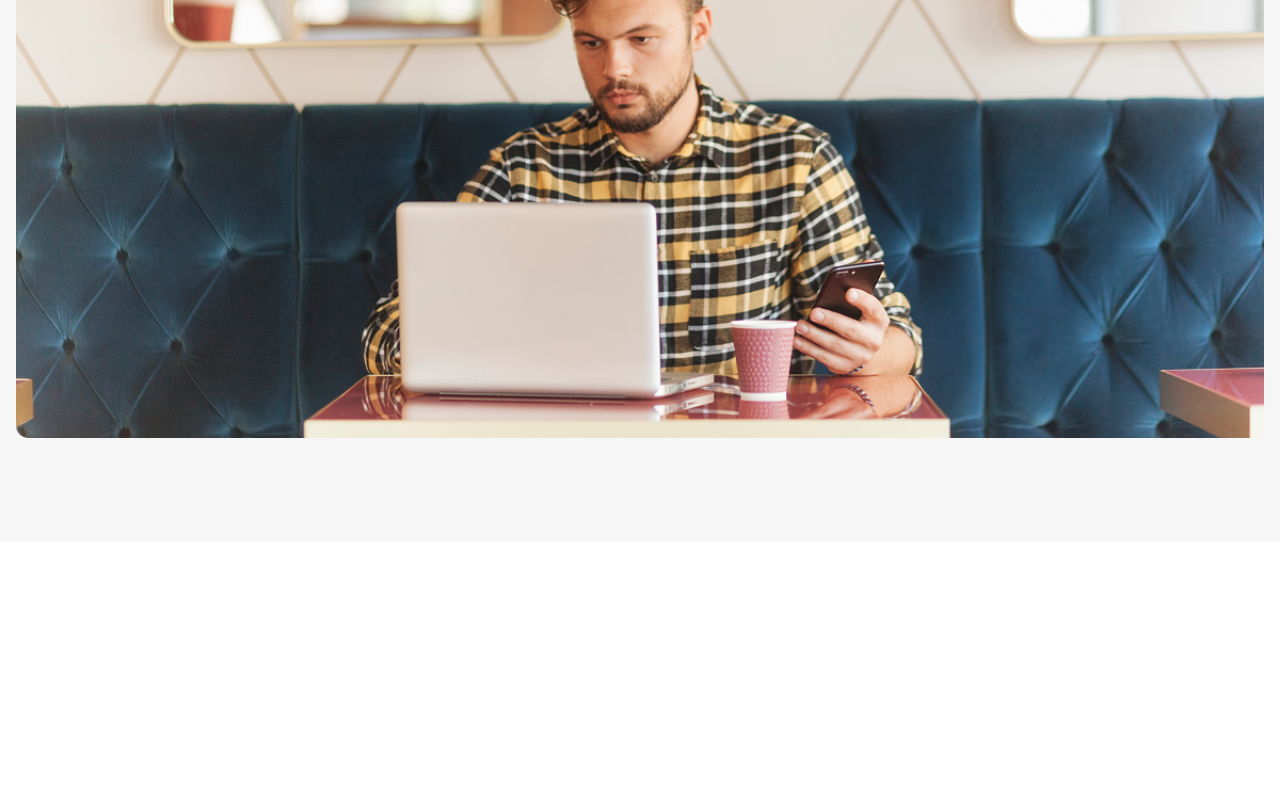
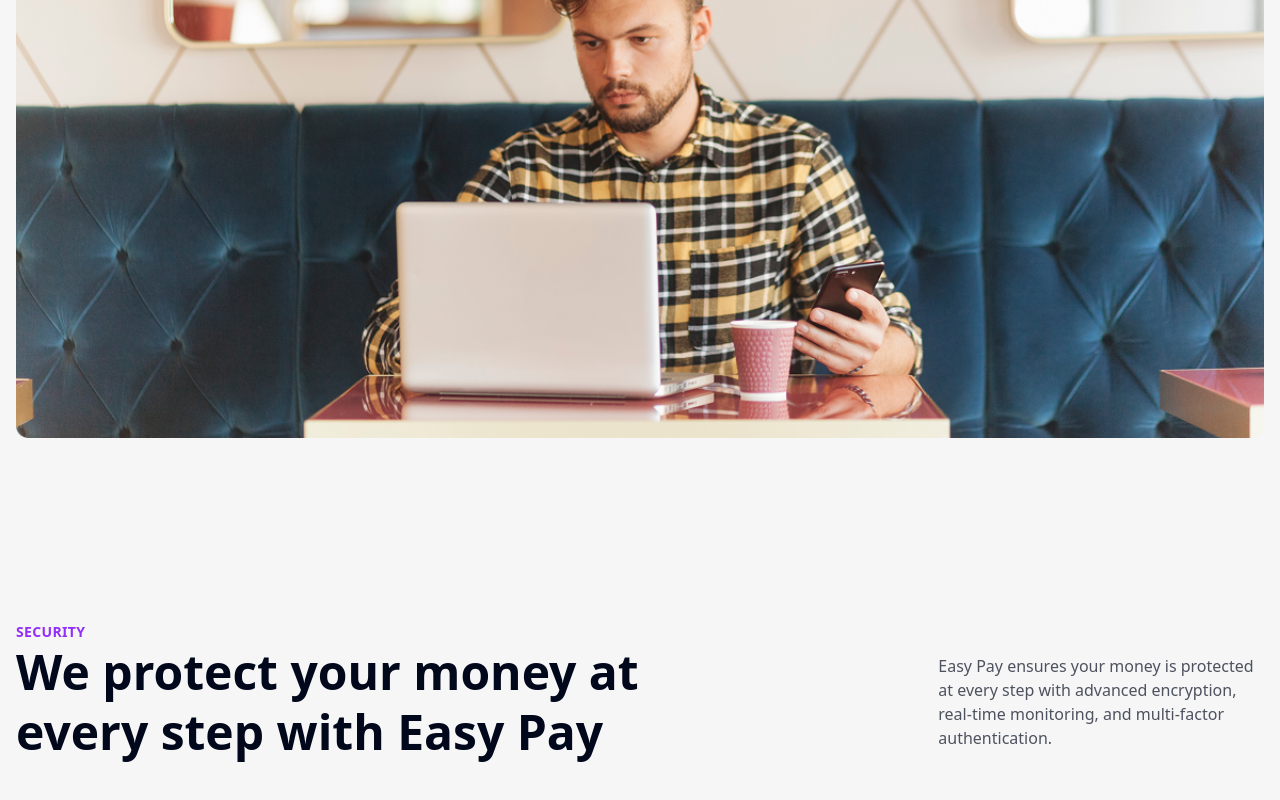
Before and after one commit to sanjidaRimi023/easy_pay, a Next.js app: page / in a window 1280 px wide. Shown: the part 2153-2953 px from the top of the page. Before the commit the page ends 2695 px from the top, so only its background shows below. Built offline with nearby package versions, Linux system fonts and the light colour scheme.

Commit message:
design header in secure section

```diff
--- /dev/null
+++ b/src/app/components/secure_section.tsx
@@ -0,0 +1,26 @@
+import React from "react";
+
+export default function SecureSection() {
+  return (
+    <>
+      <section className="bg-[#F6F6F6] py-8 md:py-20">
+        <div className="container mx-auto px-4">
+          <h3 className="text-secondary text-sm font-semibold tracking-wide">
+            SECURITY
+          </h3>
+
+          <div className="flex items-center gap-70">
+            <h1 className="text-3xl sm:text-4xl md:text-5xl font-bold text-accent leading-tight">
+              We protect your money at every step with Easy Pay
+            </h1>
+            <p className="text-[#4D525F] w-1/2 p-1">
+              Easy Pay ensures your money is protected at every step with
+              advanced encryption, real-time monitoring, and multi-factor
+              authentication.
+            </p>
+          </div>
+        </div>
+      </section>
+    </>
+  );
+}
--- a/src/app/page.tsx
+++ b/src/app/page.tsx
@@ -2,6 +2,7 @@
 import FeatureSection from "./components/feature-section";
 import HeroSection from "./components/hero-section";
 import MarqueeSection from "./components/marque";
+import SecureSection from "./components/secure_section";
 import WorksSection from "./components/works";
 
 export default function Home() {
@@ -10,7 +11,8 @@
       <HeroSection />
       <FeatureSection />
       <MarqueeSection />
-      <WorksSection/>
+      <WorksSection />
+      <SecureSection/>
 
     </>
   );
```
